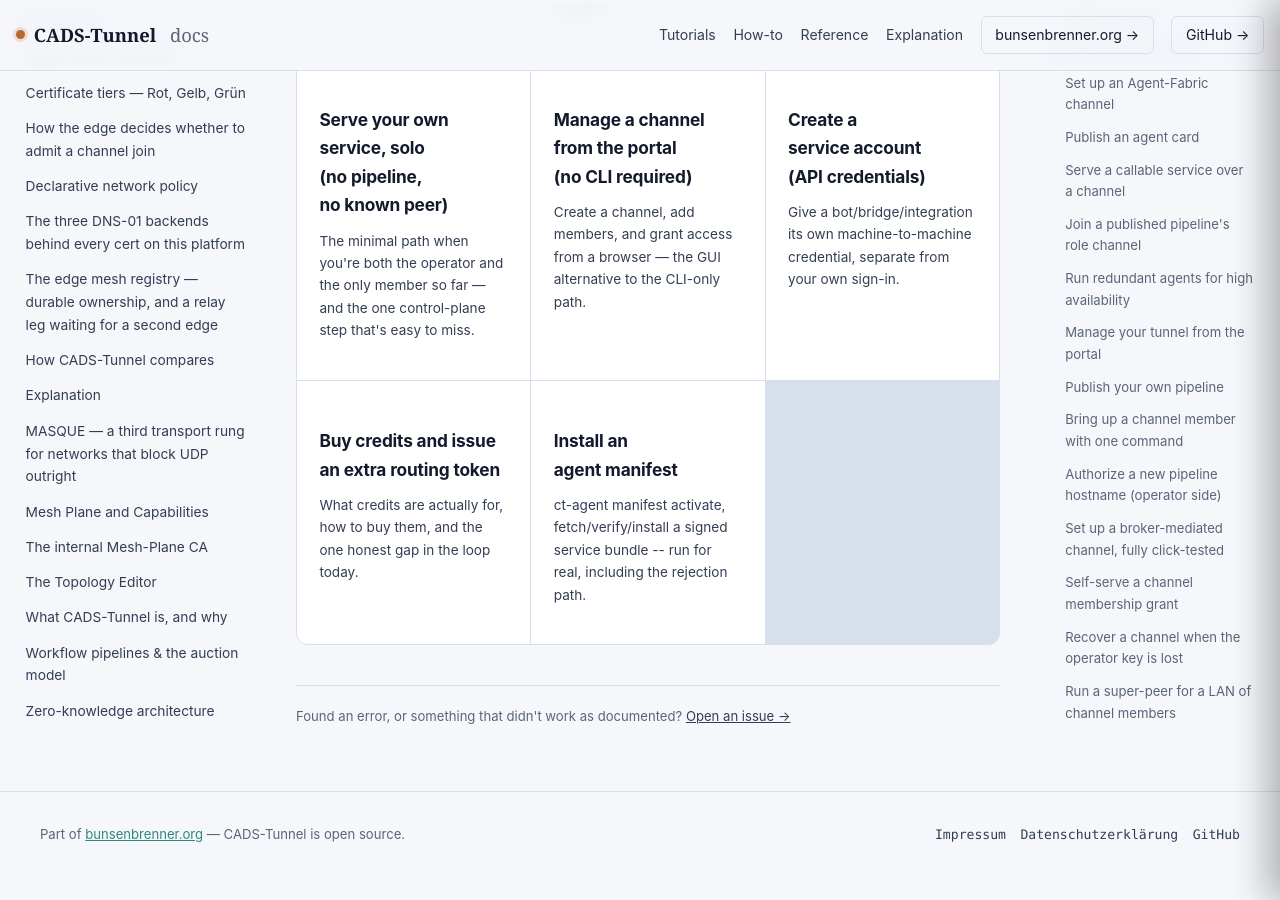
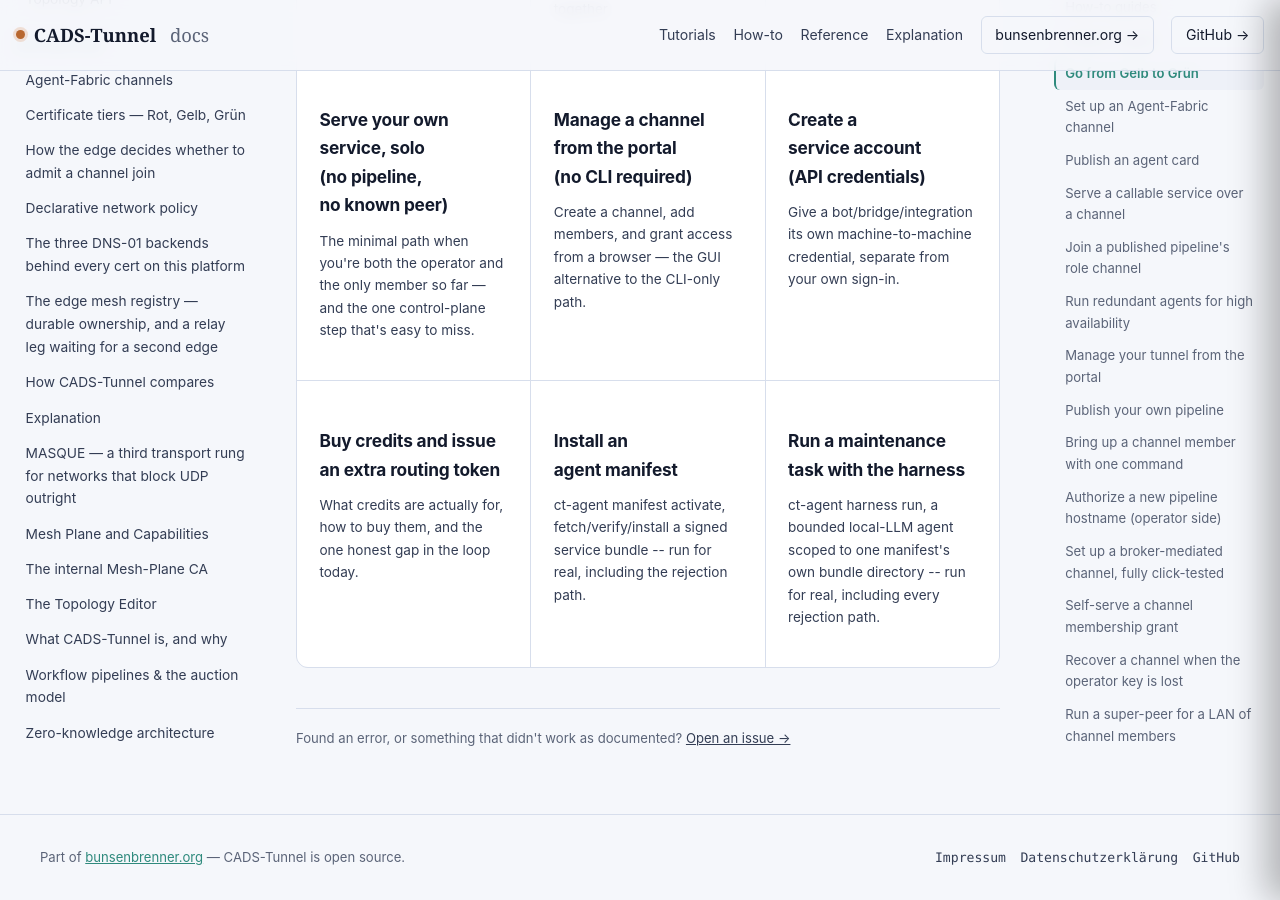
Before and after one commit to scimbe/CADS-Tunnel-docs, a Jekyll site: the page built from _how-to/index.md, in a window 1280 px wide and 900 px high, scrolled down 2020 px. Built offline with Jekyll 4.4.1, drawn with Linux system fonts in a browser that asks for light colours; part of the change alters nothing that is shown; some of the changed text lies outside the part shown.

Commit message:
how-to: add "Run a maintenance task with the harness" (ct-agent harness run) (#26)
Closes the standing content-gap checklist item -- harness was a separate,
still-fully-undocumented subsystem from manifest install. Real recipe
end to end: activate a manifest (reuses install-an-agent-manifest.md's
own proven bundle), sign a task via manifest-core's dev_sign_task
example (explicitly flagged as the only tool that exists today -- no
production `ct-agent task sign` subcommand yet), then run the harness
and hit every rejection path for real: manifest trust-allowlist
mismatch, harness model-allowlist mismatch, and the 200-turn local
ceiling above the signed task's own max_turns. Also captured the exact
HTTP shape a real run makes (OpenAI-compatible POST /chat/completions)
against a deliberately unreachable LiteLLM URL, with an explicit
"Honest gap" callout that the full successful round-trip needs a real
LiteLLM proxy this pass didn't have.

Cross-linked from install-an-agent-manifest.md's own reference section.

Co-authored-by: scimbe <becke@vps-1779cd55.vps.ovh.net>

````diff
--- a/_how-to/install-an-agent-manifest.md
+++ b/_how-to/install-an-agent-manifest.md
@@ -169,3 +169,7 @@ Exit code `1`. Nothing in the bundle is ever fetched, unpacked, or run once the
   PUT) or `CT_MANIFEST_REGISTRY_URL` + `CT_MANIFEST_BUNDLE_PATH` + `CT_MANIFEST_REGISTRY_WRITE_TOKEN`
   (the Phase 3 registry's own `POST /manifests`, which also lists what's already published via
   `GET /manifests`).
+
+Once installed, a trusted publisher can maintain a service with a signed, bounded local-LLM task
+instead of a full reinstall -- see
+[Run a maintenance task with the harness]({{ '/how-to/run-a-harness-task/' | relative_url }}).
--- /dev/null
+++ b/_how-to/run-a-harness-task.md
@@ -0,0 +1,220 @@
+---
+title: Run a maintenance task with the harness
+description: ct-agent harness run, a bounded local-LLM agent scoped to one manifest's own bundle directory -- run for real, including every rejection path.
+order: 23
+---
+
+# Run a maintenance task with the harness
+
+The **harness** (CADS-agent-marketplace Phase 2, `ct-agent harness run`) lets a signed,
+publisher-authored task drive a bounded local-LLM agent against a service you've already
+[installed from a manifest]({{ '/how-to/install-an-agent-manifest/' | relative_url }}) — think
+"apply this fix," not "run whatever code I feel like." It is a separate mechanism from
+[manifest install]({{ '/how-to/install-an-agent-manifest/' | relative_url }}) — that page gets a
+service running; this one lets a trusted publisher's signed instructions maintain it afterward,
+without ever handing that publisher shell access to your machine. Every command and every output
+below was actually run, against a real locally-built `ct-agent` and `manifest-core` — including
+every rejection path.
+
+## Why this is safe to run at all
+
+Three things bound what a task can actually do, source-grounded in
+`CADS-agent-marketplace/crates/harness-core`:
+
+- **No shell, three tools total.** `read_file`, `write_file`, and `rebuild` (`docker compose build`
+  only — never `up`/`down`) are the entire attack surface (`tools.rs`). There is no bash tool, no
+  arbitrary command execution, at all.
+- **Real containment, not a lexical check.** Every file path is resolved and symlink-canonicalized
+  against the bundle directory before use (`containment.rs`) — a `..` or absolute path is refused
+  before it's even joined, and a symlink a malicious bundle planted to point *outside* the bundle is
+  caught too, because containment is checked against the real, resolved filesystem path, not the
+  string. `.env` — the installer's own secrets file — is refused by name at any depth, regardless of
+  what a task's prompt asks for.
+- **A hard local ceiling on top of the signed one.** A task's own `max_turns` is part of what it
+  signs (tampering with it after signing invalidates the signature), but nothing upstream bounds how
+  high a compromised or buggy publisher key could set it — so the harness itself refuses anything
+  over **200 turns**, regardless of what's signed. This matters specifically because the `rebuild`
+  tool never touches your LiteLLM spend budget at all, so a task that calls `rebuild` every turn
+  burns real `docker compose build` time completely unbounded by any token-spend cap.
+
+Two independent allowlists gate a run before any of this even starts: the manifest's own publisher
+trust allowlist (same one `manifest activate` uses) and a **separate** harness-side model allowlist
+— even a trusted publisher's task naming a model you haven't allowed is refused, so a compromised
+trust-allowlisted key can't be used to drive spend against an arbitrary, expensive model.
+
+## 1. Have an activated manifest to run against
+
+The harness needs a real, already-installed bundle — reusing exactly the
+[manifest install]({{ '/how-to/install-an-agent-manifest/' | relative_url }}) recipe:
+
+```bash
+mkdir bundle && cd bundle
+printf '#!/bin/sh\necho "docs-example manifest installed successfully"\n' > hello.sh
+printf '#!/bin/sh\necho "verify.sh: ok"\nexit 0\n' > verify.sh
+chmod +x hello.sh verify.sh
+cd .. && tar -czf bundle.tar.gz -C bundle .
+
+./ct-agent channel init   # if you don't already have a holder identity
+```
+
+```bash
+CT_MANIFEST_NAME=docs-harness-example CT_MANIFEST_VERSION=0.1.0 \
+CT_MANIFEST_BUNDLE_URL="$PWD/bundle.tar.gz" \
+CT_MANIFEST_BUNDLE_SHA256=$(sha256sum bundle.tar.gz | cut -d' ' -f1) \
+CT_MANIFEST_KIND=binary CT_MANIFEST_COMPOSE_FILE=hello.sh CT_MANIFEST_VERIFY_SCRIPT=verify.sh \
+CT_MANIFEST_VERIFY_TIMEOUT_SECS=30 ./ct-agent manifest create > unsigned.json
+
+CT_MANIFEST_HOLDER_KEY=<from channel init> CT_MANIFEST_IN=unsigned.json \
+./ct-agent manifest sign > signed.json
+
+mkdir work
+CT_MANIFEST_URL="$PWD/signed.json" \
+CT_MANIFEST_TRUST_ALLOWLIST=<your holder pubkey> \
+CT_MANIFEST_PROJECT_NAME=docs-harness-proof \
+CT_MANIFEST_WORK_DIR="$PWD/work" \
+./ct-agent manifest activate
+```
+
+`work/` — `CT_MANIFEST_WORK_DIR` above — is exactly the directory the harness will later be
+containment-scoped to (`CT_HARNESS_BUNDLE_DIR` below), because it's what actually holds the
+manifest's unpacked files.
+
+## 2. Sign a task
+
+<div class="callout warn">
+There is no production CLI for this yet, deliberately called out rather than glossed over: the only
+way to produce a signed task today is <code>manifest-core</code>'s own <code>examples/
+dev_sign_task.rs</code> — its own doc comment literally calls itself a "local dev tool." A real
+<code>ct-agent task sign</code>-style subcommand (mirroring <code>manifest create</code>/<code>manifest
+sign</code>'s shape) doesn't exist as of this writing. Until it does, a publisher wanting to sign a
+task for real needs this example binary (or their own small program calling
+<code>SignedTask::sign_new</code> directly) — not a gap in this page, a gap in the tooling.
+</div>
+
+```bash
+git clone https://github.com/scimbe/CADS-agent-marketplace.git
+cd CADS-agent-marketplace
+
+CT_TASK_HOLDER_KEY=<your holder key, same one that signed the manifest, or any trusted publisher key> \
+CT_TASK_MANIFEST_ID=<manifest_id from signed.json> \
+CT_TASK_PROMPT="Say hello" \
+CT_TASK_MODEL="gpt-4o-mini" \
+CT_TASK_MAX_TURNS=6 \
+cargo run --example dev_sign_task -p manifest-core > task.json
+```
+
+`CT_TASK_NOW`/`CT_TASK_EXPIRES_IN_SECS`/`CT_TASK_MAX_OUTPUT_TOKENS`/`CT_TASK_ID` all have defaults —
+see the example's own source for the exact fallback values. Real output:
+
+```json
+{
+  "publisher_pubkey": "f8c7fafde5c2521fa30ecfd92af6478fd0d275ad4091c1f8317f927819b61c7b",
+  "task_id": "0808080808080808080808080808080808080808080808080808080808080808",
+  "manifest_id": "7349ea7913a1f2eaefc3b828a95f72fe6617e83c636bb00b510fec402f4e6a12",
+  "prompt": "Say hello",
+  "model": "gpt-4o-mini",
+  "max_turns": 6,
+  "max_output_tokens": 2048,
+  "issued_at": 1788352163,
+  "expires_at": 1788355763,
+  "signature": "f4c4ee7f…"
+}
+```
+
+## 3. Run it
+
+```bash
+CT_HARNESS_TASK_URL_OR_PATH="$PWD/task.json" \
+CT_HARNESS_MANIFEST_URL_OR_PATH="$PWD/signed.json" \
+CT_HARNESS_TRUST_ALLOWLIST=<your holder pubkey> \
+CT_HARNESS_ALLOWED_MODELS=gpt-4o-mini \
+CT_HARNESS_BUNDLE_DIR="$PWD/work" \
+CT_HARNESS_LITELLM_URL=<your own LiteLLM proxy's base URL> \
+CT_HARNESS_LITELLM_KEY_FILE=<path to a file holding a budget-capped LiteLLM virtual key> \
+./ct-agent harness run
+```
+
+`CT_HARNESS_LITELLM_KEY_FILE` is a **file**, never an inline env var — the same file-based-secret
+discipline `ct-agent`'s own `CT_AGENT_CAPABILITY_OUT` uses, so the key never lands in a `ps`/
+process-env dump. `CT_HARNESS_MANIFEST_URL_OR_PATH` is re-fetched and re-verified here (signature,
+expiry, trust allowlist) even though the manifest was already activated in step 1 — the harness
+re-confirms `CT_HARNESS_BUNDLE_DIR` really looks installed from the manifest the task claims to be
+scoped to before trusting anything in it, a defense-in-depth check independent of what
+`manifest activate` already did.
+
+<div class="callout warn">
+<strong>Honest gap.</strong> The path below this point — a real model turn actually calling
+<code>read_file</code>/<code>write_file</code>/<code>rebuild</code> and finishing with
+<code>"status": "ok"</code> — needs a real LiteLLM proxy to click-test against, which this pass
+didn't have. What's verified live below is everything up to and including the first real HTTP call
+to it (every rejection path, plus the exact request shape once nothing else is left to reject) —
+not the full successful round-trip. If you run this against a real LiteLLM deployment and hit
+something this page gets wrong, the source above is the fastest way to check what actually happens
+next.
+</div>
+
+Confirmed live, in order — nothing in the bundle is ever touched once any check fails:
+
+**Manifest trust allowlist doesn't match** (checked before the task's own publisher check even
+runs):
+```json
+"the manifest fetched from CT_HARNESS_MANIFEST_URL_OR_PATH is signed by a publisher not on CT_HARNESS_TRUST_ALLOWLIST -- refusing to trust its bundle.compose_file"
+```
+
+**Model not on the harness's own allowlist** (`CT_HARNESS_ALLOWED_MODELS` doesn't include the
+task's `model`, even with the trust allowlist satisfied):
+```json
+{
+  "status": "rejected",
+  "reason": "model 'gpt-4o-mini' is not on this host's harness model allowlist",
+  "task_id": "0808080808080808080808080808080808080808080808080808080808080808"
+}
+```
+
+**`max_turns` over the local ceiling** (a task signed with `max_turns=500`):
+```json
+{
+  "status": "rejected",
+  "reason": "task.max_turns (500) exceeds this harness's local ceiling of 200 turns -- refusing regardless of the LiteLLM budget cap, since the rebuild tool never touches that budget",
+  "task_id": "0808080808080808080808080808080808080808080808080808080808080808"
+}
+```
+
+**Everything above passes, then the actual model call** (against a deliberately unreachable
+LiteLLM URL, `http://127.0.0.1:9`) — this is the exact HTTP shape a real run makes, an OpenAI-
+compatible `/chat/completions` POST:
+```json
+{
+  "status": "failed",
+  "task_id": "0808080808080808080808080808080808080808080808080808080808080808",
+  "manifest_id": "7349ea7913a1f2eaefc3b828a95f72fe6617e83c636bb00b510fec402f4e6a12",
+  "turns_used": 0,
+  "reason": "model call failed: POST http://127.0.0.1:9/chat/completions: error sending request for url (http://127.0.0.1:9/chat/completions)"
+}
+```
+
+`harness run` exits `0` exactly when `status` is `"ok"`, same convention as `manifest activate` —
+`ct-agent harness run && …` scripts correctly. A `"failed"` report (task passed every check, then
+something went wrong mid-run) still carries `turns_used` and, on later turns, whichever files the
+loop had already changed before the failure — check `<bundle_dir>/.harness-transcript.jsonl` for the
+full turn-by-turn record either way (`report.rs`'s `TranscriptEntry` log, append-only, written
+regardless of the run's final outcome).
+
+## Reference
+
+- `CT_HARNESS_TASK_URL_OR_PATH` — `https://` URL or local path to the signed task JSON.
+- `CT_HARNESS_MANIFEST_URL_OR_PATH` — the same manifest reference used at `manifest activate` time.
+- `CT_HARNESS_TRUST_ALLOWLIST` (comma-separated 64-hex publisher pubkeys) or
+  `CT_HARNESS_TRUST_ALLOWLIST_FILE` (one per line) — exactly one of the two, required; an empty
+  allowlist is refused outright rather than silently allowing everything.
+- `CT_HARNESS_BUNDLE_DIR` — the manifest's own already-activated work directory (`CT_MANIFEST_WORK_DIR`
+  from step 1).
+- `CT_HARNESS_LITELLM_URL` / `CT_HARNESS_LITELLM_KEY_FILE` — your own LiteLLM proxy and a
+  budget-capped virtual key file for it.
+- `CT_HARNESS_ALLOWED_MODELS` — comma-separated model names the harness may call; no default, ever.
+- The three tools a task can call: `read_file`, `write_file` (both containment-checked, 4&nbsp;MiB
+  cap each), `rebuild` (`docker compose -f <compose_file> build`, 300s timeout, process-group-killed
+  on timeout — never `up`/`down`).
+
+Full reference for `manifest`'s own subcommands and env vars:
+[Install an agent manifest]({{ '/how-to/install-an-agent-manifest/' | relative_url }}).
````
